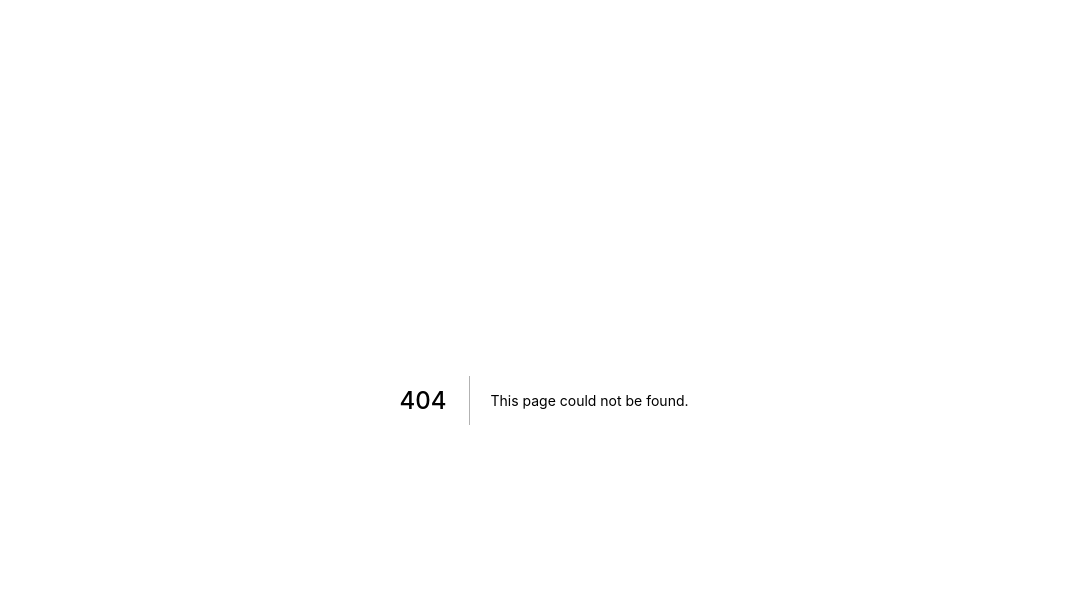
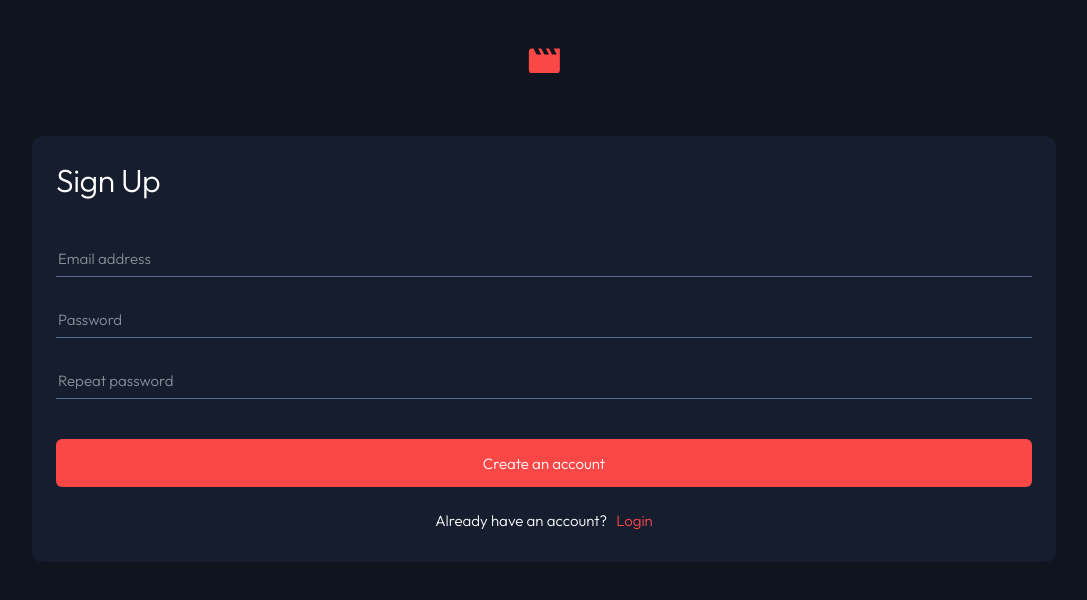
Before and after one commit to ike-tom/entertainment-web-app, a Next.js app: page /register in a window 1280 px wide. Before the commit this address had no page. Shown: the top 600 px of the page, without its empty margins (96-1183 px from the left). Built offline with nearby package versions, Linux system fonts and the light colour scheme.

Commit message:
feat: create Register Page

```diff
--- /dev/null
+++ b/pages/register.tsx
@@ -0,0 +1,21 @@
+import type { NextPage } from 'next'
+import Head from 'next/head'
+import LoginRegisterForm from '../components/ui/LoginRegisterForm/LoginRegisterForm'
+
+const RegisterPage: NextPage = () => {
+  return (
+    <div>
+      <Head>
+        <title>Mooovie Sie</title>
+        <meta
+          name="description"
+          content="Register to our wonderful movie app"
+        />
+        <link rel="icon" href="/favicon.ico" />
+      </Head>
+      <LoginRegisterForm formType="Sign Up" />
+    </div>
+  )
+}
+
+export default RegisterPage
```
